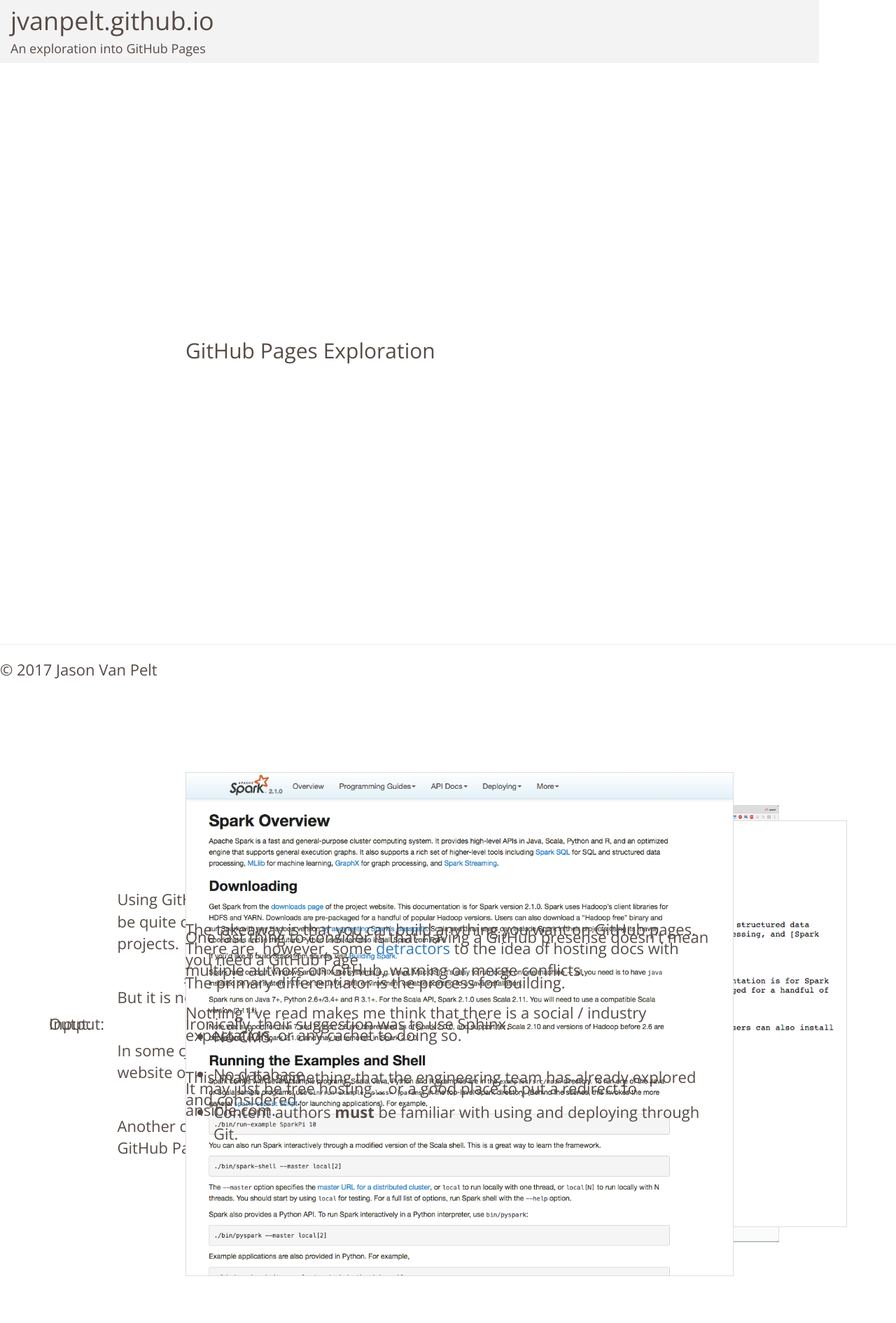
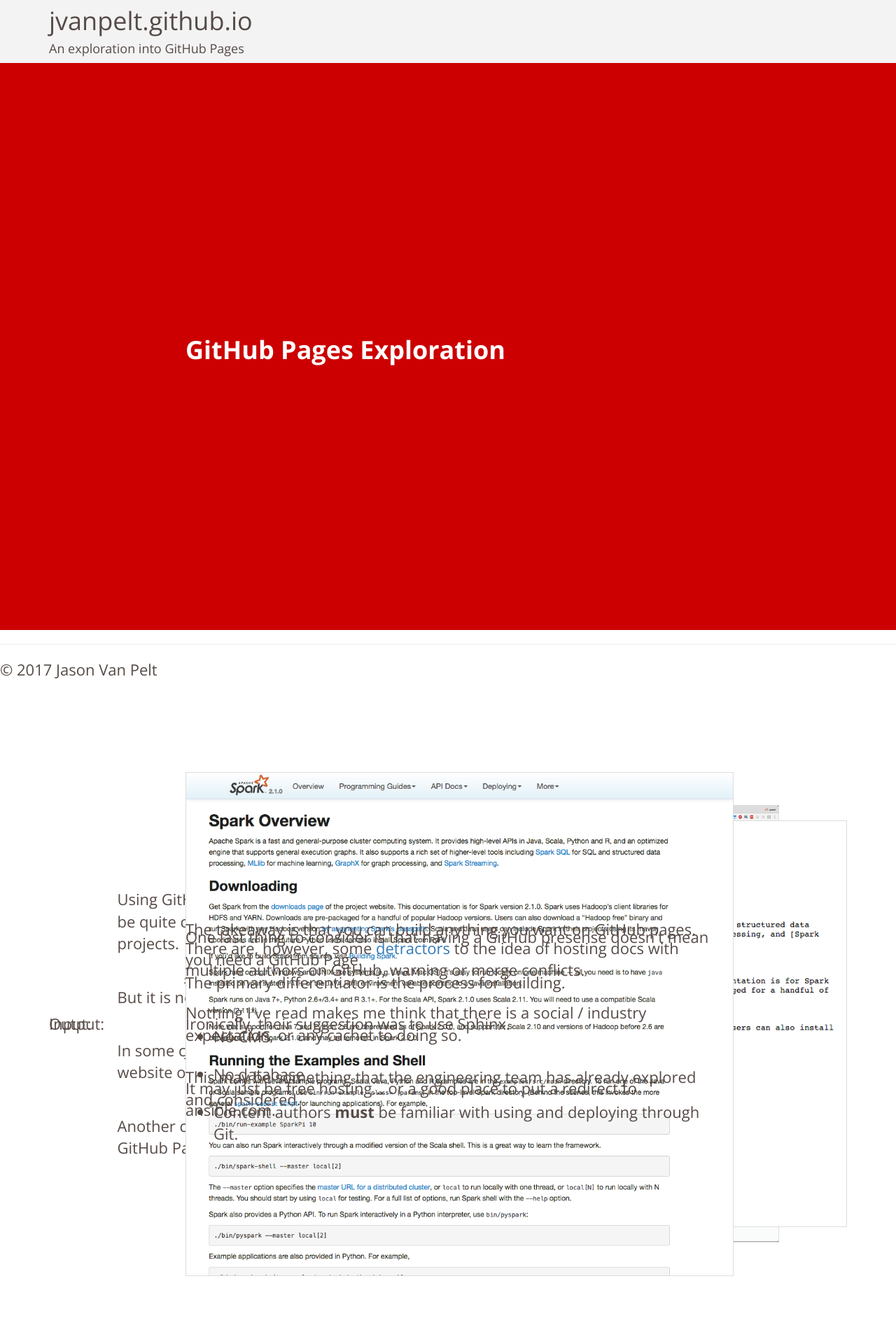
Before and after one commit to jvanpelt/jvanpelt.github.io, a Jekyll site: the page built from index.html, in a window 1280 px wide. Shown: the whole page at 70% size. Built offline with Jekyll 4.4.1, drawn with Linux system fonts in a browser that asks for light colours.

Commit message:
content updates

```diff
--- a/_layouts/default.html
+++ b/_layouts/default.html
@@ -18,9 +18,11 @@
     </head>
 
     <body class="clearfix">
-        <header class="container">
-            <h1><a href="{{site.baseurl}}/">{{ site.name }}</a></h1>
-            <h4>{{ site.description }}</h4>
+        <header>
+            <div class="container">
+                <h1><a href="{{site.baseurl}}/">{{ site.name }}</a></h1>
+                <h4>{{ site.description }}</h4>
+            </div>
         </header>
 
         <main>
--- a/index.html
+++ b/index.html
@@ -7,13 +7,13 @@ title: Home
 	<div class="container">
         <div class="row">
             <div class="col-sm-8 col-sm-offset-2">
-                <h2>GitHub Pages Exploration</h2>
+                <h1>GitHub Pages Exploration</h1>
 			</div>
         </div>
     </div>
 </section>
 
-<section class="future">
+<section class="future text-center">
 	<div class="container">
         <div class="row">
             <div class="col-sm-8 col-sm-offset-2">
--- a/style.css
+++ b/style.css
@@ -23,7 +23,6 @@ body>header h4 {
 
 h1,h2,h3,h4 {
     width: 100%;
-    min-width: 840px;
 }
 
 p{
@@ -171,6 +170,16 @@ section {
     transition: top 700ms cubic-bezier(.44,.13,.57,1.07);
 }
 
+section.title-card{
+    background: #c00;
+    color: #fff;
+}
+
+section.title-card h1,
+section.title-card h2{
+    font-weight: bold;
+}
+
 section.past{
     top: -110vh;
 }
```
